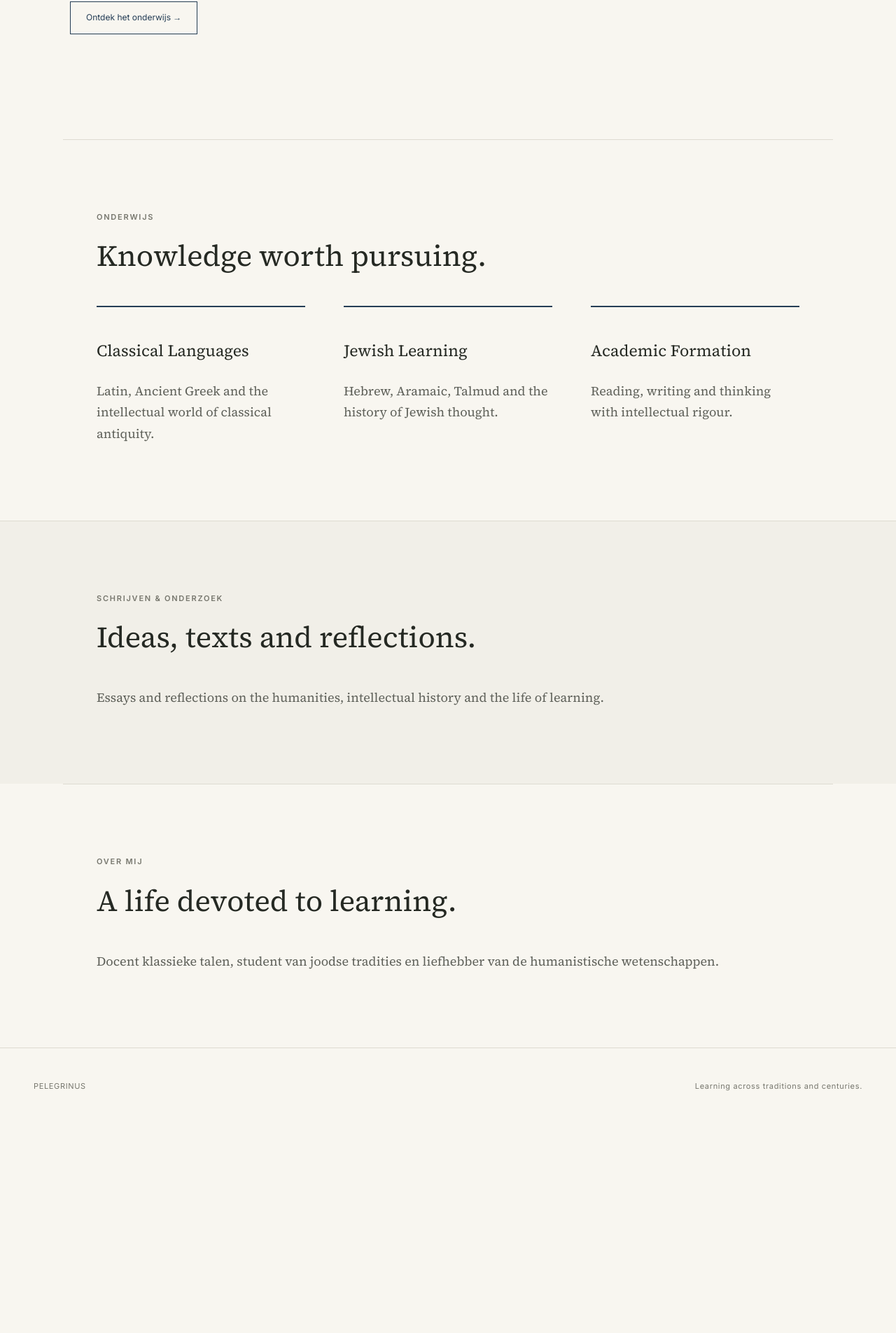
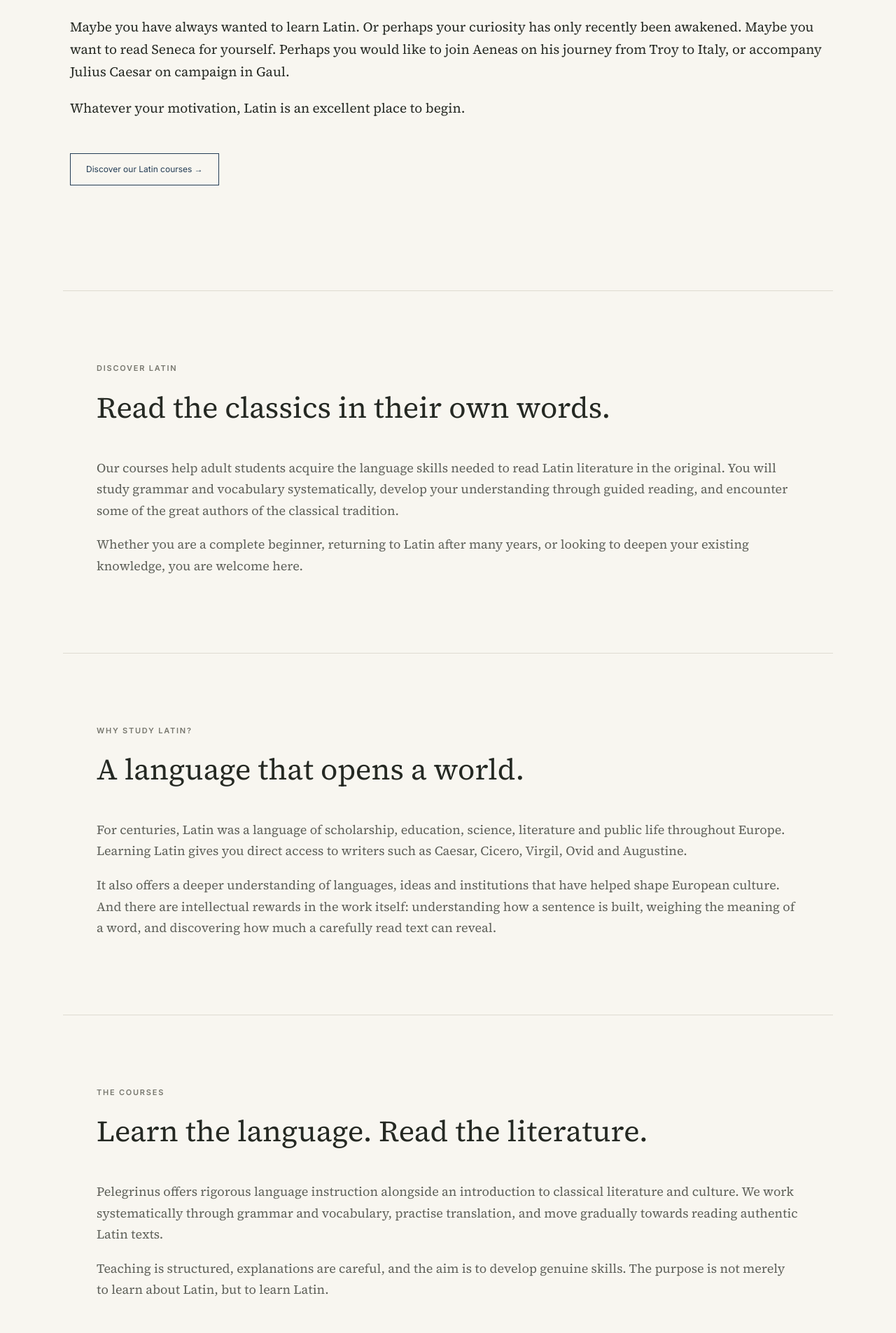
Before and after one commit to silenusalcibiades-bot/pelegrinus-website, a Next.js app: page / in a window 1280 px wide. Shown: the part 620-2525 px from the top of the page at 70% size. Before the commit the page ends 2227 px from the top, so only its background shows below. Built offline with nearby package versions, Linux system fonts and the light colour scheme.

Commit message:
Make the homepage Latin-first
* Replace homepage with Latin-first positioning

* Update site metadata for Latin-first homepage

```diff
--- a/app/layout.js
+++ b/app/layout.js
@@ -1,4 +1,3 @@
-
 import "./globals.css";
 import { Source_Serif_4, Inter } from "next/font/google";
 
@@ -13,9 +12,16 @@ const inter = Inter({
 });
 
 export const metadata = {
-  title: "Pelegrinus — Classical Learning",
+  title: "Pelegrinus | Learn Latin. Complete your education.",
   description:
-    "Classical languages, Jewish intellectual traditions and the humanities.",
+    "A classical education for curious adults. Learn Latin systematically and discover the literature, history and ideas of the classical world.",
+  openGraph: {
+    title: "Pelegrinus | Learn Latin. Complete your education.",
+    description:
+      "A classical education for curious adults. Learn Latin systematically and discover the literature, history and ideas of the classical world.",
+    siteName: "Pelegrinus",
+    type: "website",
+  },
 };
 
 export default function RootLayout({ children }) {
--- a/app/page.js
+++ b/app/page.js
@@ -1,71 +1,116 @@
-
 export default function Home() {
   return (
     <main>
       <nav className="navigation">
         <a href="/" className="logo">PELEGRINUS</a>
         <div className="nav-links">
-          <a href="#onderwijs">Onderwijs</a>
+          <a href="#courses">Courses</a>
           <a href="#essays">Essays</a>
-          <a href="#over">Over mij</a>
+          <a href="#about">About</a>
           <a href="#contact">Contact</a>
         </div>
       </nav>
 
       <section className="hero">
-        <p className="eyebrow">KLASSIEKE STUDIES · TAAL · TRADITIE</p>
-        <h1>Learning is a journey<br />
-          through centuries.</h1>
-        <p className="intro">
-          Een plek voor klassieke talen, joodse
-          intellectuele tradities en de kunst van
-          zorgvuldig lezen en denken.
+        <p className="eyebrow">PELEGRINUS</p>
+        <h1>Learn Latin.<br />Complete your education.</h1>
+        <p className="intro">A classical education for curious adults.</p>
+        <p>
+          Maybe you have always wanted to learn Latin. Or perhaps your
+          curiosity has only recently been awakened. Maybe you want to read
+          Seneca for yourself. Perhaps you would like to join Aeneas on his
+          journey from Troy to Italy, or accompany Julius Caesar on campaign
+          in Gaul.
         </p>
-        <a href="#onderwijs" className="button">
-          Ontdek het onderwijs →
+        <p>Whatever your motivation, Latin is an excellent place to begin.</p>
+        <a href="#courses" className="button">Discover our Latin courses →</a>
+      </section>
+
+      <section id="discover" className="content">
+        <p className="eyebrow">DISCOVER LATIN</p>
+        <h2>Read the classics in their own words.</h2>
+        <p>
+          Our courses help adult students acquire the language skills needed
+          to read Latin literature in the original. You will study grammar
+          and vocabulary systematically, develop your understanding through
+          guided reading, and encounter some of the great authors of the
+          classical tradition.
+        </p>
+        <p>
+          Whether you are a complete beginner, returning to Latin after many
+          years, or looking to deepen your existing knowledge, you are
+          welcome here.
+        </p>
+      </section>
+
+      <section id="why-latin" className="content">
+        <p className="eyebrow">WHY STUDY LATIN?</p>
+        <h2>A language that opens a world.</h2>
+        <p>
+          For centuries, Latin was a language of scholarship, education,
+          science, literature and public life throughout Europe. Learning
+          Latin gives you direct access to writers such as Caesar, Cicero,
+          Virgil, Ovid and Augustine.
+        </p>
+        <p>
+          It also offers a deeper understanding of languages, ideas and
+          institutions that have helped shape European culture. And there
+          are intellectual rewards in the work itself: understanding how a
+          sentence is built, weighing the meaning of a word, and discovering
+          how much a carefully read text can reveal.
+        </p>
+      </section>
+
+      <section id="courses" className="content">
+        <p className="eyebrow">THE COURSES</p>
+        <h2>Learn the language. Read the literature.</h2>
+        <p>
+          Pelegrinus offers rigorous language instruction alongside an
+          introduction to classical literature and culture. We work
+          systematically through grammar and vocabulary, practise
+          translation, and move gradually towards reading authentic Latin
+          texts.
+        </p>
+        <p>
+          Teaching is structured, explanations are careful, and the aim is
+          to develop genuine skills. The purpose is not merely to learn
+          about Latin, but to learn Latin.
+        </p>
+        <a href="mailto:info@pelegrinus.org" className="button">
+          Enquire about courses →
         </a>
       </section>
 
-      <section id="onderwijs" className="content">
-        <p className="eyebrow">ONDERWIJS</p>
-        <h2>Knowledge worth pursuing.</h2>
-        <div className="columns">
-          <article>
-            <h3>Classical Languages</h3>
-            <p>Latin, Ancient Greek and the intellectual
-              world of classical antiquity.</p>
-          </article>
-          <article>
-            <h3>Jewish Learning</h3>
-            <p>Hebrew, Aramaic, Talmud and the
-              history of Jewish thought.</p>
-          </article>
-          <article>
-            <h3>Academic Formation</h3>
-            <p>Reading, writing and thinking with
-              intellectual rigour.</p>
-          </article>
-        </div>
+      <section id="essays" className="content essays">
+        <p className="eyebrow">BEYOND THE CLASSROOM</p>
+        <h2>Ideas, texts and reflections.</h2>
+        <p>
+          Essays and reflections on classical literature, language, history
+          and the intellectual traditions that continue to shape our world.
+        </p>
+        <a href="#contact">Get in touch to hear about new writing →</a>
       </section>
 
-      <section id="essays" className="content essays">
-        <p className="eyebrow">SCHRIJVEN & ONDERZOEK</p>
-        <h2>Ideas, texts and reflections.</h2>
-        <p>Essays and reflections on the humanities,
-          intellectual history and the life of learning.</p>
-      </section>
-
-      <section id="over" className="content">
-        <p className="eyebrow">OVER MIJ</p>
-        <h2>A life devoted to learning.</h2>
-        <p>Docent klassieke talen, student van joodse
-          tradities en liefhebber van de humanistische
-          wetenschappen.</p>
+      <section id="about" className="content">
+        <p className="eyebrow">ABOUT PELEGRINUS</p>
+        <h2>A classical education is never out of reach.</h2>
+        <p>
+          Serious humanistic education should not be reserved for the young,
+          or for those following a particular academic path. Curiosity has
+          no age limit, and it is never too late to begin studying the
+          languages and texts that have shaped our intellectual inheritance.
+        </p>
+        <p>
+          Pelegrinus is the educational project of Dr David Kromhout PhD,
+          teacher and scholar of the classical humanities.
+        </p>
+        <a href="#contact">Meet the founder →</a>
       </section>
 
       <footer id="contact">
         <span>PELEGRINUS</span>
-        <span>Learning across traditions and centuries.</span>
+        <span>Learn Latin. Complete your education.</span>
+        <a href="mailto:info@pelegrinus.org">Contact</a>
       </footer>
     </main>
   );
```
